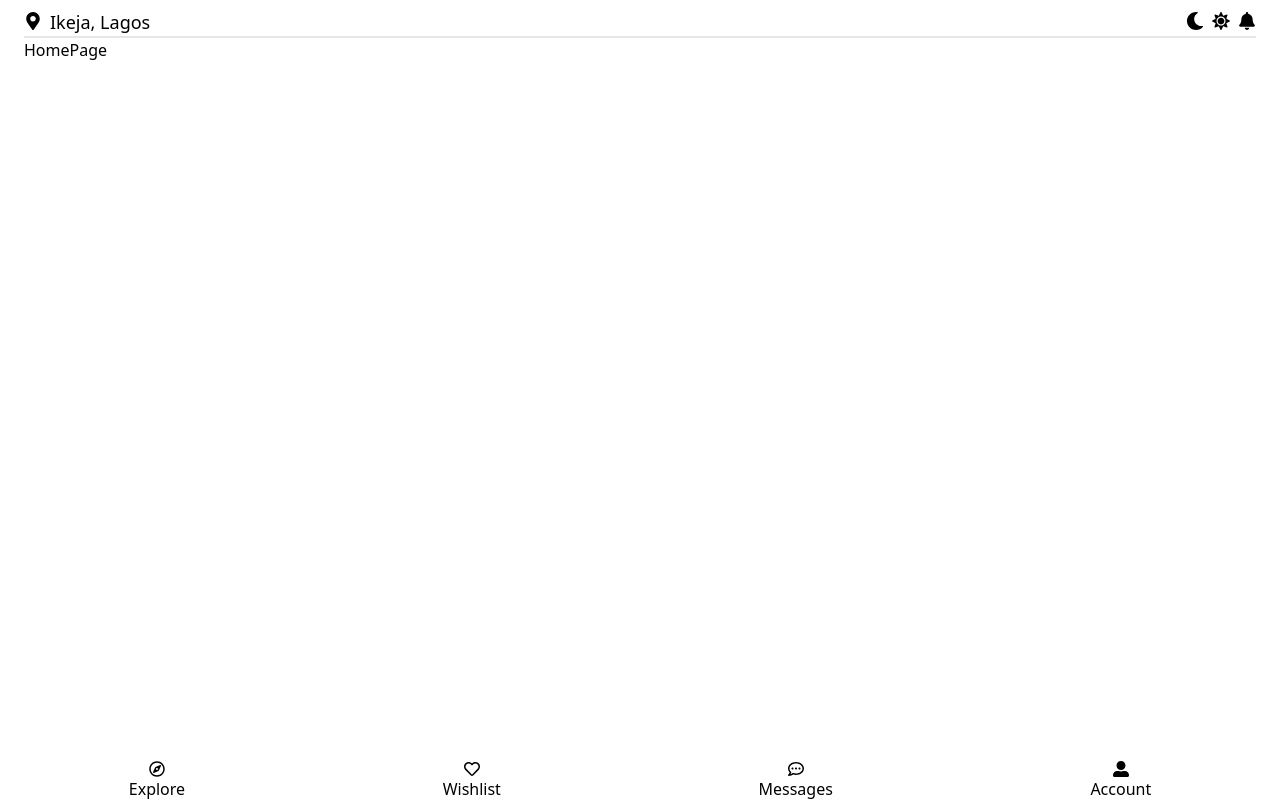
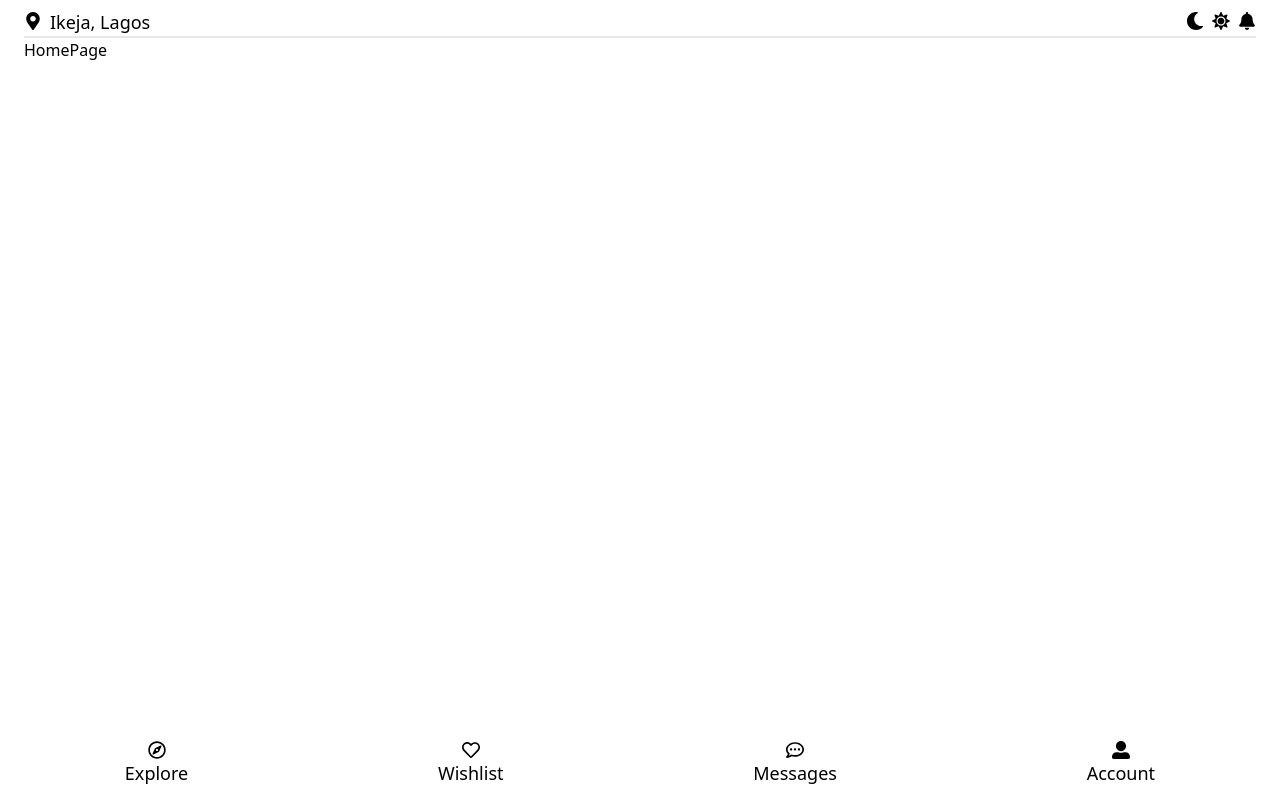
Before and after one commit to debanjo31/realEstate, a React (Vite) app: page / in a window 1280 px wide. Built offline with nearby package versions, Linux system fonts and the light colour scheme.

Commit message:
testing the navbAr

```diff
--- a/src/component/Navbar.jsx
+++ b/src/component/Navbar.jsx
@@ -4,7 +4,7 @@ import { FaRegHeart, FaRegCompass, FaRegCommentDots,FaUserAlt } from 'react-icon
 
 function Navbar() {
     return (
-     <div className='navbar shadow-md'>
+     <div className='navbar shadow-md text-lg'>
        <div className=" flex justify-around mt-4">
         <div className="flex flex-col items-center	">
         <p><FaRegCompass /></p>
--- a/src/index.css
+++ b/src/index.css
@@ -7,7 +7,7 @@
     left: 0;
     bottom: 0;
     right: 0;
-    height: 55px;
+    height: 75px;
     background-color: #ffffff;
     z-index: 1000;
   }
```
